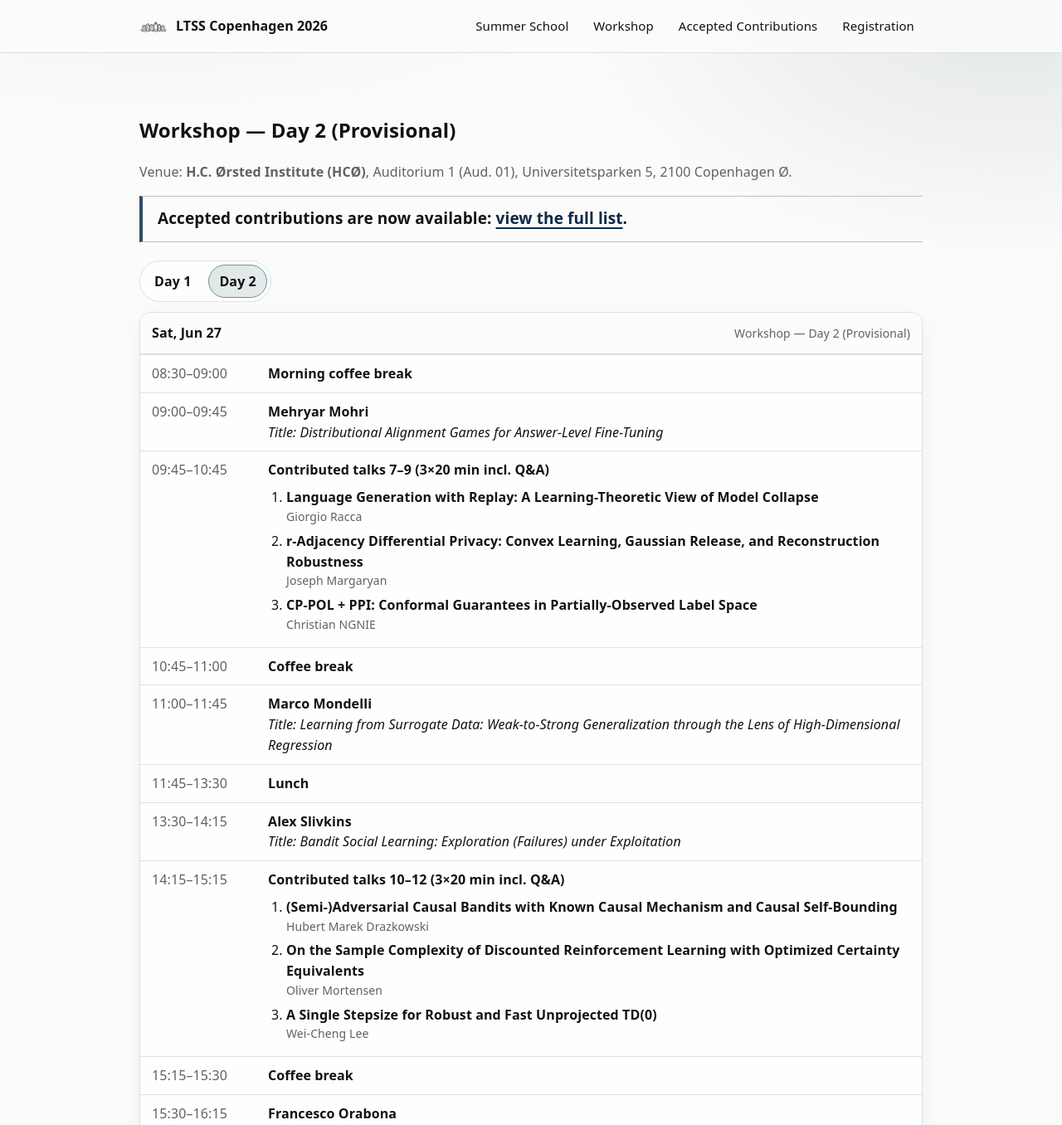
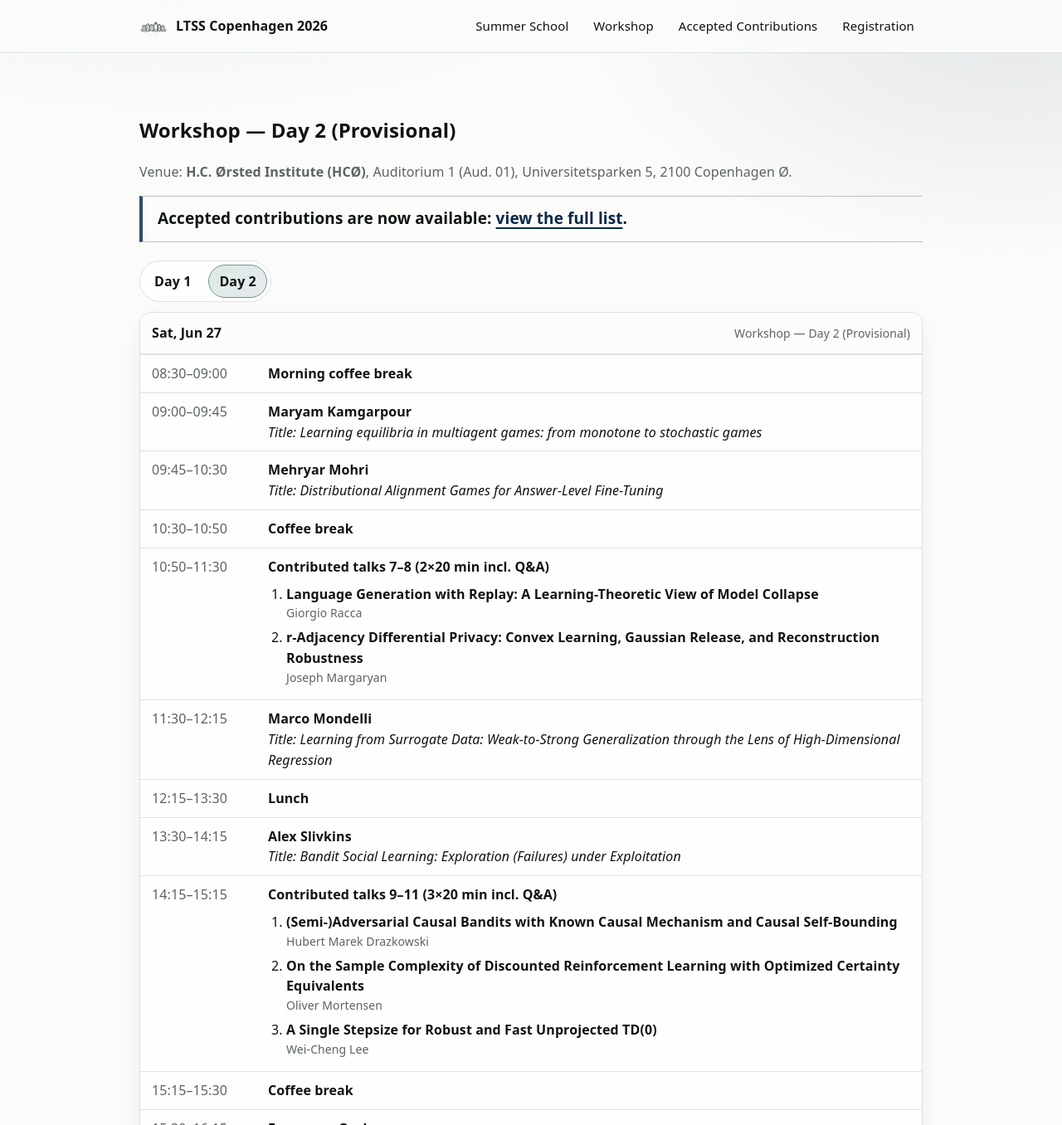
Before and after one commit to LTSScopenhagen/ltsscopenhagen.github.io, a Jekyll site: the page built from workshop-day-2.md, in a window 1280 px wide and 1400 px high, cut to the strip 0-1356 px from the top of the window. Shown: the whole strip at 83% size. Built offline with Jekyll 4.4.1, drawn with Linux system fonts in a browser that asks for light colours.

Commit message:
Revise workshop day 2 morning schedule

```diff
--- a/_data/schedule.yml
+++ b/_data/schedule.yml
@@ -167,9 +167,6 @@ days:
       - time: "15:30–16:15"
         speaker: "Amir Yehudayoff"
         talk_title: "Neural networks and polytopes"
-      - time: "16:15–17:00"
-        speaker: "Maryam Kamgarpour"
-        talk_title: "Learning equilibria in multiagent games: from monotone to stochastic games"
       - time: "17:00–17:15"
         title: "Transition / poster setup"
       - time: "17:15–19:00"
@@ -182,29 +179,30 @@ days:
       - time: "08:30–09:00"
         title: "Morning coffee break"
       - time: "09:00–09:45"
+        speaker: "Maryam Kamgarpour"
+        talk_title: "Learning equilibria in multiagent games: from monotone to stochastic games"
+      - time: "09:45–10:30"
         speaker: "Mehryar Mohri"
         talk_title: "Distributional Alignment Games for Answer-Level Fine-Tuning"
-      - time: "09:45–10:45"
-        title: "Contributed talks 7–9 (3×20 min incl. Q&A)"
+      - time: "10:30–10:50"
+        title: "Coffee break"
+      - time: "10:50–11:30"
+        title: "Contributed talks 7–8 (2×20 min incl. Q&A)"
         talks:
           - title: "Language Generation with Replay: A Learning-Theoretic View of Model Collapse"
             authors: "Giorgio Racca"
           - title: "r-Adjacency Differential Privacy: Convex Learning, Gaussian Release, and Reconstruction Robustness"
             authors: "Joseph Margaryan"
-          - title: "CP-POL + PPI: Conformal Guarantees in Partially-Observed Label Space"
-            authors: "Christian NGNIE"
-      - time: "10:45–11:00"
-        title: "Coffee break"
-      - time: "11:00–11:45"
+      - time: "11:30–12:15"
         speaker: "Marco Mondelli"
         talk_title: "Learning from Surrogate Data: Weak-to-Strong Generalization through the Lens of High-Dimensional Regression"
-      - time: "11:45–13:30"
+      - time: "12:15–13:30"
         title: "Lunch"
       - time: "13:30–14:15"
         speaker: "Alex Slivkins"
         talk_title: "Bandit Social Learning: Exploration (Failures) under Exploitation"
       - time: "14:15–15:15"
-        title: "Contributed talks 10–12 (3×20 min incl. Q&A)"
+        title: "Contributed talks 9–11 (3×20 min incl. Q&A)"
         talks:
           - title: "(Semi-)Adversarial Causal Bandits with Known Causal Mechanism and Causal Self-Bounding"
             authors: "Hubert Marek Drazkowski"
```
